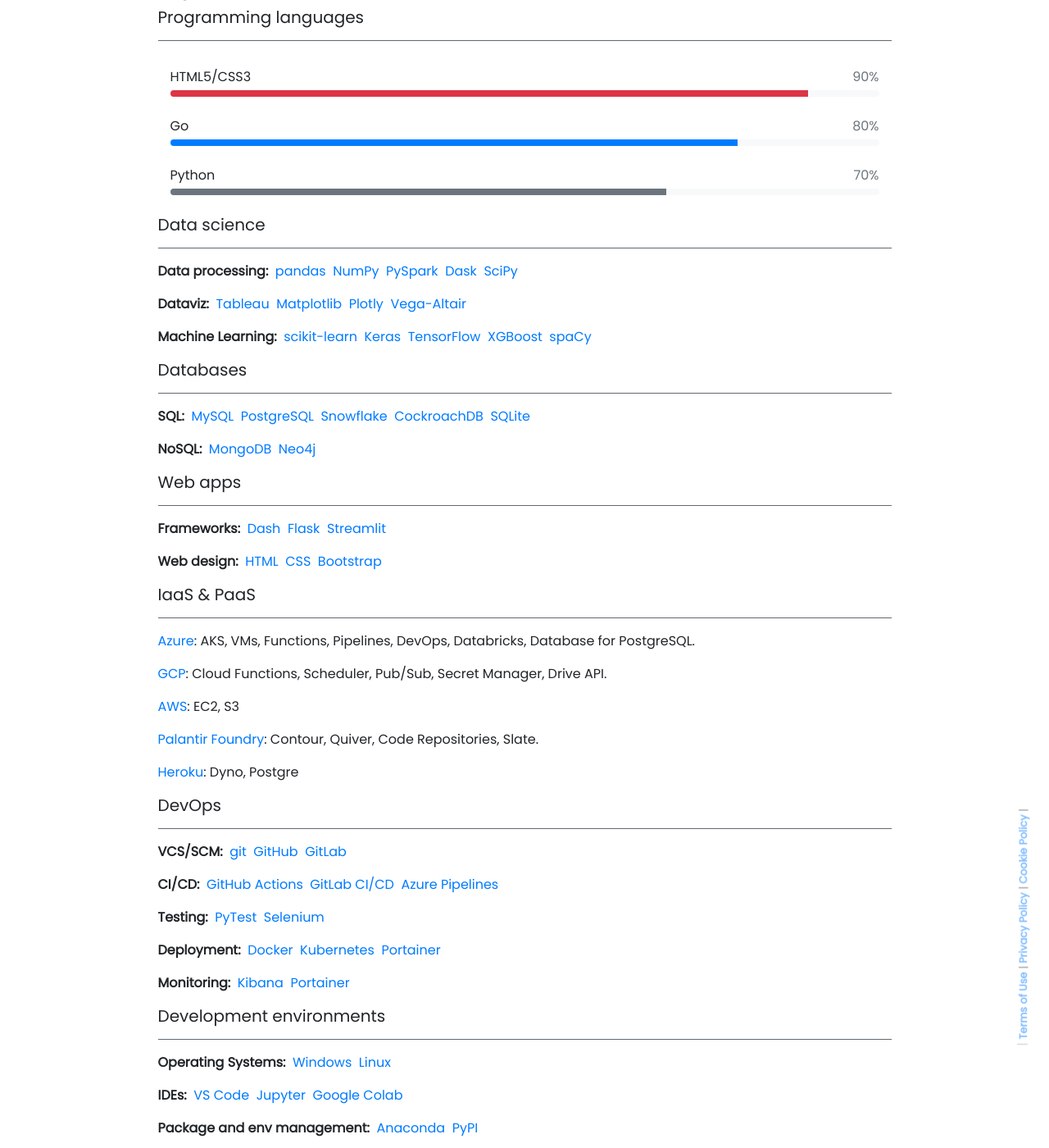
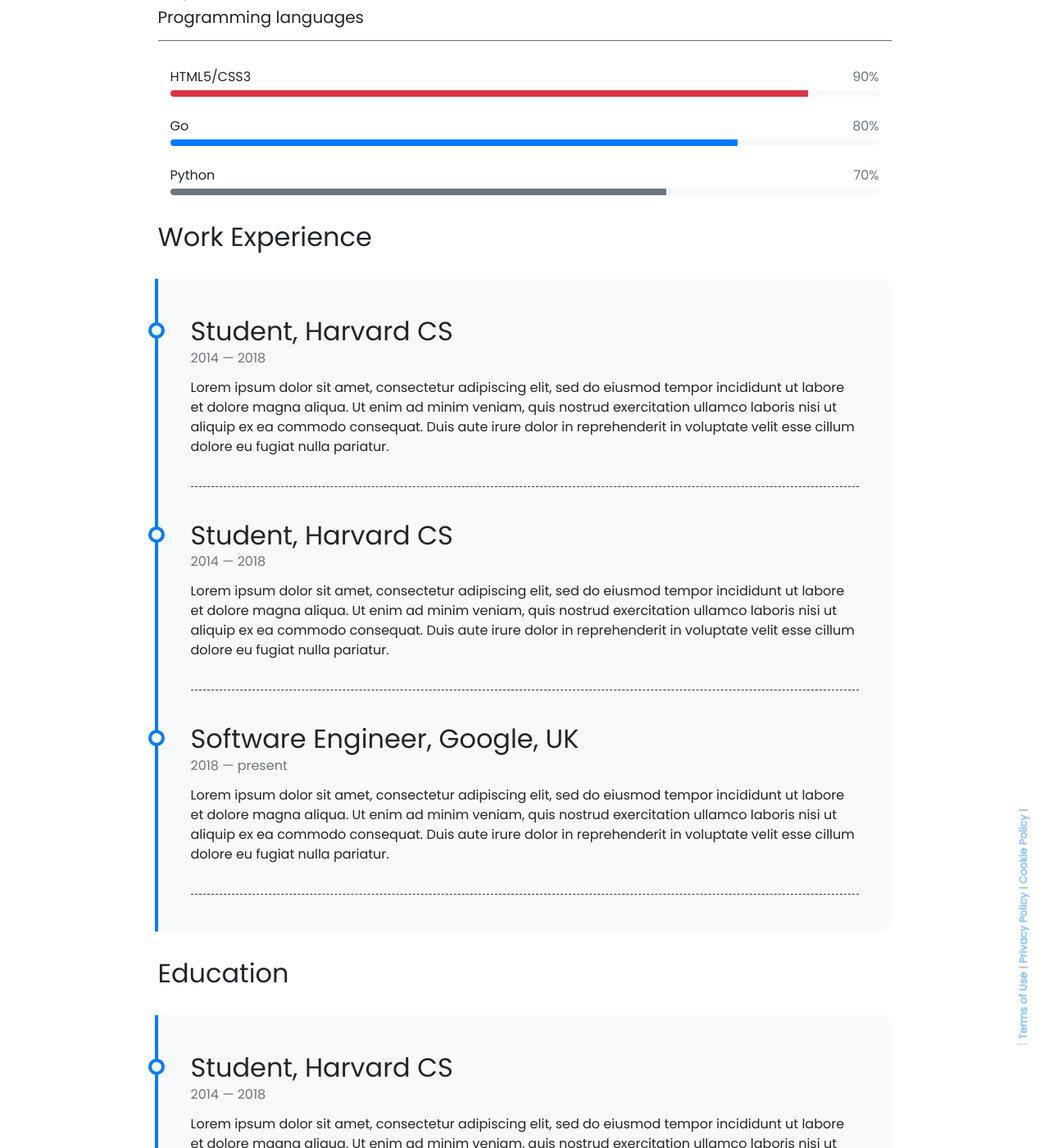
Before and after one commit to FangFrankSun/Personal_Website, a Jekyll site: the page built from pages/about.md, in a window 1280 px wide and 1400 px high, scrolled down 464 px. Shown: the whole window at 82% size. Built offline with Jekyll 4.4.1, drawn with Linux system fonts in a browser that asks for light colours; nearby versions of some CDN libraries; emoji names are drawn with the system emoji font.

Commit message:
Update about.md

```diff
--- a/pages/about.md
+++ b/pages/about.md
@@ -60,108 +60,6 @@
 <a href="https://en.wikipedia.org/wiki/C_(programming_language)">C</a>&nbsp;
 <a href="https://en.wikipedia.org/wiki/C%2B%2B">C++</a> -->
 
-##### Data science
----
-**Data processing:**&nbsp;
-<a href="https://pandas.pydata.org/">pandas</a>&nbsp;
-<a href="https://numpy.org/">NumPy</a>&nbsp;
-<a href="https://spark.apache.org/">PySpark</a>&nbsp;
-<a href="https://www.dask.org/">Dask</a>&nbsp;
-<a href="https://scipy.org/">SciPy</a>
-
-**Dataviz:**&nbsp;
-<a href="https://www.tableau.com">Tableau</a>&nbsp;
-<a href="https://matplotlib.org/">Matplotlib</a>&nbsp;
-<a href="https://plotly.com/">Plotly</a>&nbsp;
-<a href="https://altair-viz.github.io/">Vega-Altair</a>
-
-
-**Machine Learning:**&nbsp;
-<a href="https://scikit-learn.org/stable/">scikit-learn</a>&nbsp;
-<a href="https://keras.io/">Keras</a>&nbsp;
-<a href="https://www.tensorflow.org">TensorFlow</a>&nbsp;
-<a href="https://xgboost.readthedocs.io">XGBoost</a>&nbsp;
-<a href="https://spacy.io/">spaCy</a>
-
-##### Databases
----
-**SQL:**&nbsp;
-<a href="https://www.mysql.com">MySQL</a>&nbsp;
-<a href="https://www.postgresql.org/">PostgreSQL</a>&nbsp;
-<a href="https://www.snowflake.com">Snowflake</a>&nbsp;
-<a href="https://www.cockroachlabs.com/">CockroachDB</a>&nbsp;
-<a href="https://www.sqlite.org/">SQLite</a>
-
-**NoSQL:**&nbsp;
-<a href="https://www.mongodb.com">MongoDB</a>&nbsp;
-<a href="https://neo4j.com">Neo4j</a>
-
-##### Web apps
----
-**Frameworks:**&nbsp;
-<a href="https://plotly.com/">Dash</a>&nbsp;
-<a href="https://flask.palletsprojects.com">Flask</a>&nbsp;
-<a href="https://streamlit.io/">Streamlit</a>
-
-**Web design:**&nbsp;
-<a href="https://developer.mozilla.org/fr/docs/Web/HTML">HTML</a>&nbsp;
-<a href="https://developer.mozilla.org/fr/docs/Web/CSS">CSS</a>&nbsp;
-<a href="https://getbootstrap.com/">Bootstrap</a>
-
-##### IaaS & PaaS
----
-<a href="https://azure.microsoft.com">Azure</a>: AKS, VMs, Functions, Pipelines, DevOps, Databricks, Database for PostgreSQL.
-
-<a href="https://cloud.google.com">GCP</a>: Cloud Functions, Scheduler, Pub/Sub, Secret Manager, Drive API.
-
-<a href="https://aws.amazon.com">AWS</a>: EC2, S3
-
-<a href="https://www.palantir.com/platforms/foundry">Palantir Foundry</a>: Contour, Quiver, Code Repositories, Slate.
-
-<a href="https://www.heroku.com/">Heroku</a>: Dyno, Postgre
-
-##### DevOps
----
-**VCS/SCM:**&nbsp;
-<a href="https://git-scm.com/">git</a>&nbsp;
-<a href="https://github.com/">GitHub</a>&nbsp;
-<a href="https://gitlab.com">GitLab</a>
-
-**CI/CD:**&nbsp;
-<a href="https://github.com/features/actions">GitHub Actions</a>&nbsp;
-<a href="https://docs.gitlab.com/ee/ci/">GitLab CI/CD</a>&nbsp;
-<a href="https://azure.microsoft.com/products/devops/pipelines/">Azure Pipelines</a>
-
-**Testing:**&nbsp;
-<a href="https://docs.pytest.org">PyTest</a>&nbsp;
-<a href="https://www.selenium.dev/">Selenium</a>
-
-**Deployment:**&nbsp;
-<a href="https://www.docker.com/">Docker</a>&nbsp;
-<a href="https://kubernetes.io/">Kubernetes</a>&nbsp;
-<a href="https://www.portainer.io/">Portainer</a>
-
-**Monitoring:**&nbsp;
-<a href="https://www.elastic.co/kibana/">Kibana</a>&nbsp;
-<a href="https://www.portainer.io/">Portainer</a>
-
-##### Development environments
----
-**Operating Systems:**&nbsp;
-<a href="https://www.microsoft.com/windows">Windows</a>&nbsp;
-<a href="https://www.linux.org/">Linux</a>
-
-**IDEs:**&nbsp;
-<a href="https://code.visualstudio.com/">VS Code</a>&nbsp;
-<a href="https://jupyter.org/">Jupyter</a>&nbsp;
-<a href="https://colab.research.google.com/">Google Colab</a>
-
-**Package and env management:**&nbsp;
-<a href="https://www.anaconda.com">Anaconda</a>&nbsp;
-<a href="https://pypi.org/">PyPI</a>
-
-## Languages I speak
-{% include about/skills.html source=site.data.language-skills %}
 
 ## Work Experience
 <div class="row">
@@ -184,6 +82,8 @@
 
 
 
+
+
 <div class="row">
 {% include about/skills.html title="Programming Skills" source=site.data.programming-skills %}
 {% include about/skills.html title="Other Skills" source=site.data.other-skills %}
```
